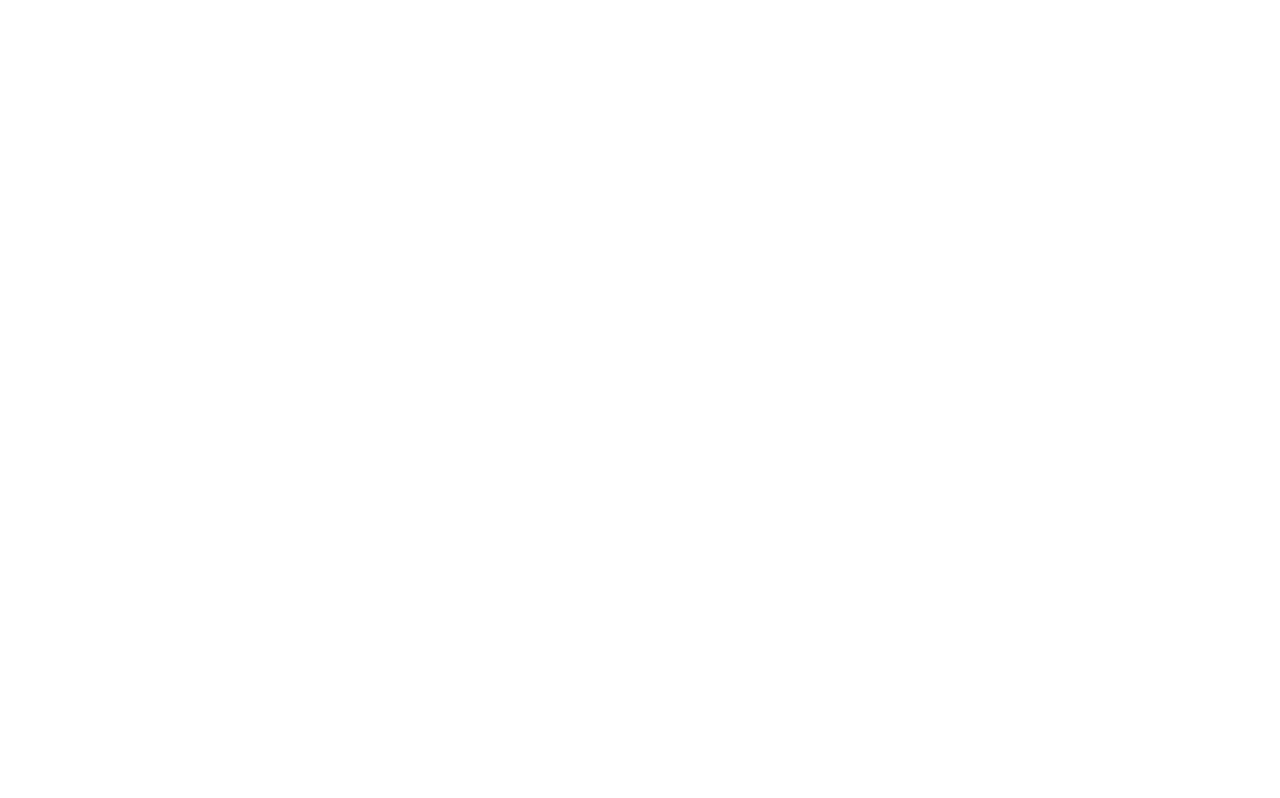
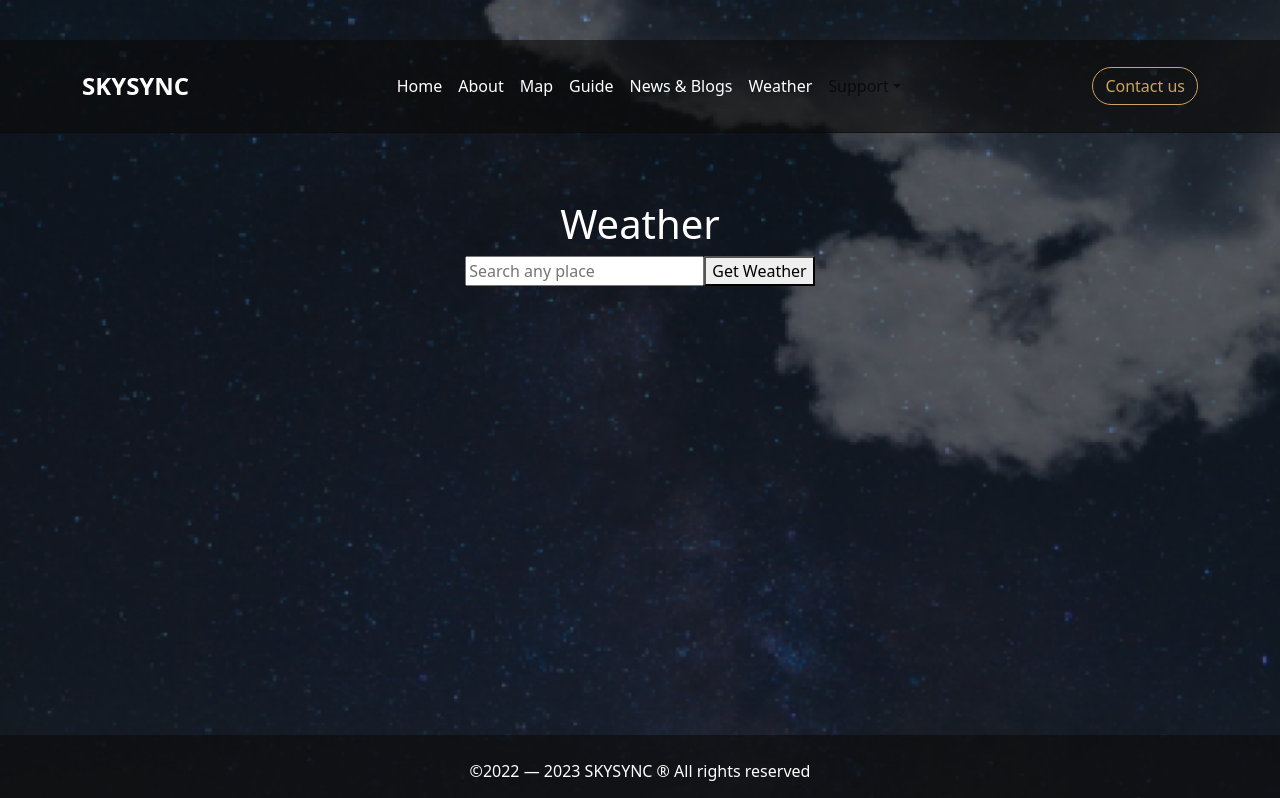
Before and after one commit to AbdulMunam-2002/Weather-Forcast, a React (Create React App) app: page /Weather in a window 1280 px wide. Before the commit this address had no page. Shown: the top 798 px of the page. Built offline with nearby package versions, Linux system fonts and the light colour scheme.

Commit message:
API Fetched

```diff
--- a/src/App.js
+++ b/src/App.js
@@ -12,6 +12,7 @@ import Guide from './Components/Guide';
 import Search from './Components/Search';
 import NewsandBlogs from './Components/NewAndBlogs';
 import { Route, Routes } from 'react-router-dom';
+import Weather from './Components/Weather';
 
 
 function App() {
@@ -24,6 +25,7 @@ function App() {
         <Route path={'/Guide'} element={<Guide/>}/>
         <Route path={'/Aboutus'} element={<Aboutus/>}/>
         <Route path={'/Contactus'} element={<Contact/>}/>
+        <Route path={'/Weather'} element={<Weather/>}/>
         <Route path={'/search'} element={<Search/>}/>
       </Routes>
      </div>
--- a/src/Components/Header.js
+++ b/src/Components/Header.js
@@ -29,11 +29,14 @@ export default function Header() {
               <Nav.Link as={Link} to="/Map" style={{ color: 'white' }}>Map</Nav.Link>
               <Nav.Link as={Link} to="/Guide" style={{ color: 'white' }}>Guide</Nav.Link>
               <Nav.Link as={Link} to="/Newsandblog" style={{ color: 'white' }}> News & Blogs</Nav.Link>
+              <Nav.Link as={Link} to="/Weather" style={{ color: 'white' }}> Weather</Nav.Link>
               <NavDropdown title="Support" id="collapsible-nav-dropdown" style={{ color: 'white' }}>
                 <NavDropdown.Item href="#action/3.2"><Nav.Link as={Link} to="/Support" style={{ color: 'black' }}>Help</Nav.Link></NavDropdown.Item>
                 <NavDropdown.Divider />
                 <NavDropdown.Item href="#action/3.4">Social Media Profiles</NavDropdown.Item>
               </NavDropdown>
+
+
             </Nav>
             <Nav.Link >
   <Button variant="outline-warning" style={buttonStyle}>
--- /dev/null
+++ b/src/Components/Weather.js
@@ -0,0 +1,45 @@
+import React from "react";
+import Header from "./Header";
+import Footer from "./Footer";
+import { useState } from "react";
+
+const api = {
+    key: "c70b7c89e5e525983b5acd571c707a37",
+    base: "https://api.openweathermap.org/data/2.5/",
+}
+export default function Weather() {
+    const [search, setSearch] = useState("");
+    const [weather, setWeather] = useState({});
+
+    const searchPressed = () =>
+    {
+        console.log("Okky");
+        console.log(search);
+        fetch(`${api.base}weather?q=${search}&units=metric&APPID=${api.key}`)
+        .then((res) => res.json())
+        .then((result) =>
+            {
+                setWeather(result)
+            }
+        )
+    }
+
+    return (
+    <>
+        <div className='bg4'>
+        <Header />
+        <h1 style={{ color: 'white', marginTop: '200px' }}>Weather</h1>
+        <div>
+            <input
+                type="text"
+                placeholder="Search any place"
+                onChange={(e) => setSearch(e.target.value)}
+            />
+            <button onClick={searchPressed}>Get Weather</button>
+        </div>
+
+        <Footer />
+        </div>
+    </>
+    );
+}
```
Lines whose indentation alone changed are shown as unchanged.
